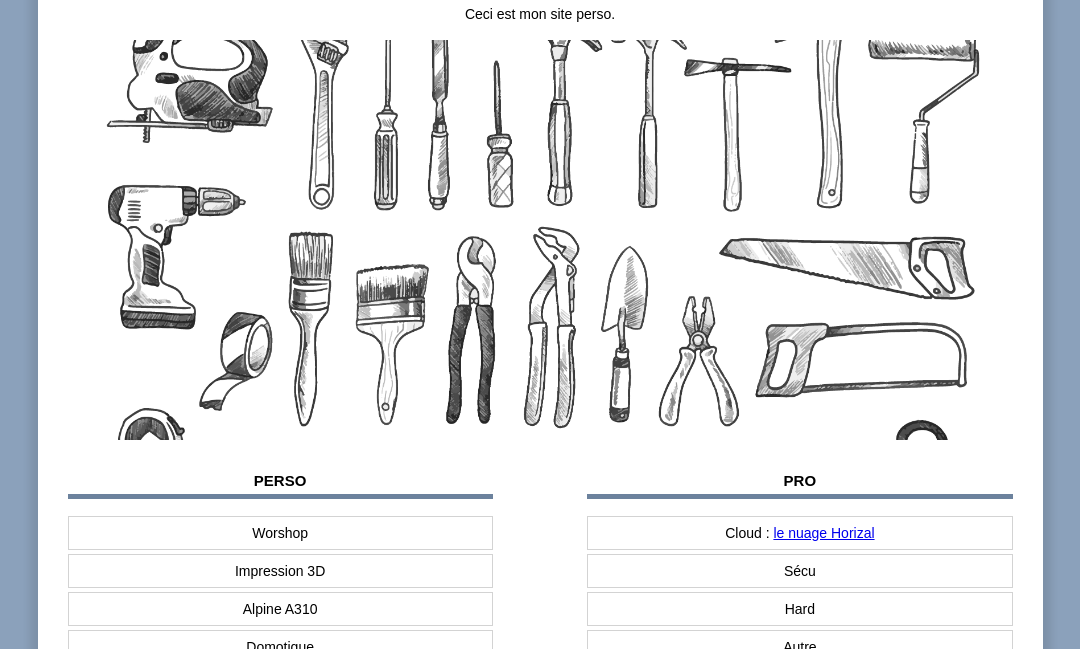
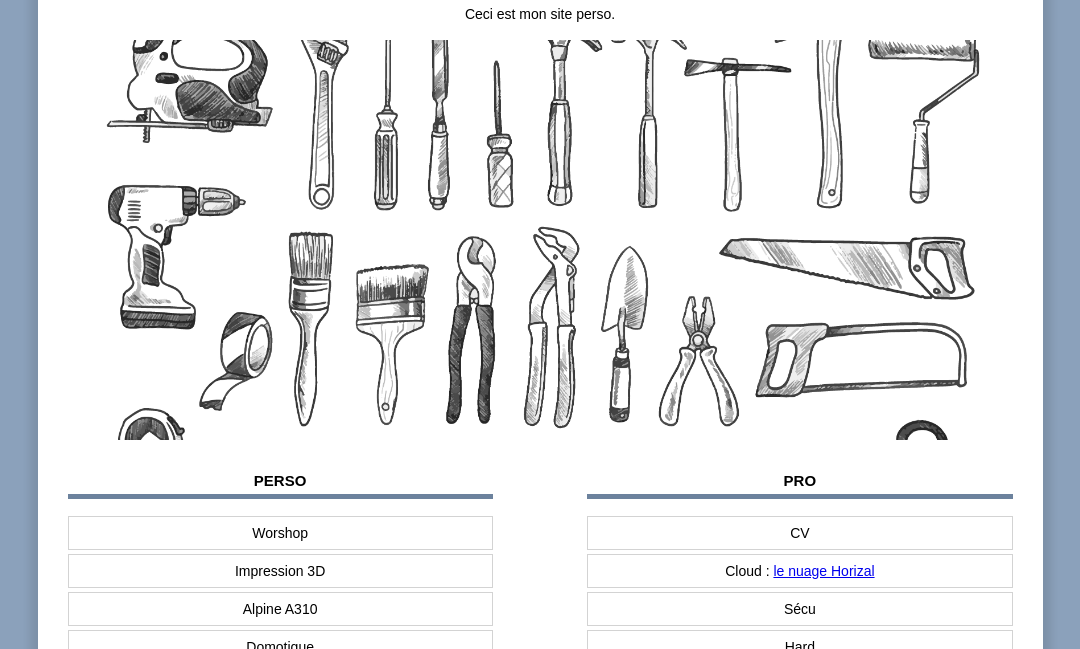
Before and after one commit to delhorme/site_recettes, a plain HTML site: page index.html in a window 1280 px wide. Shown: the part 151-800 px from the top of the page, without its empty margins (100-1180 px from the left). Drawn offline with Linux system fonts and the light colour scheme.

Commit message:
Add files via upload

```diff
--- a/index.html
+++ b/index.html
@@ -57,6 +57,7 @@
                 <div class="colonne2 colonne">
                     <h2>Pro</h2>
                     <div class="Perso">
+                        <p>CV</p>
                         <p>Cloud : <a href="http://130.93.61.226:8090/owncloud/index.php/login">le nuage Horizal</a></p>
                         <p>Sécu</p>
                         <p>Hard</p>
```
